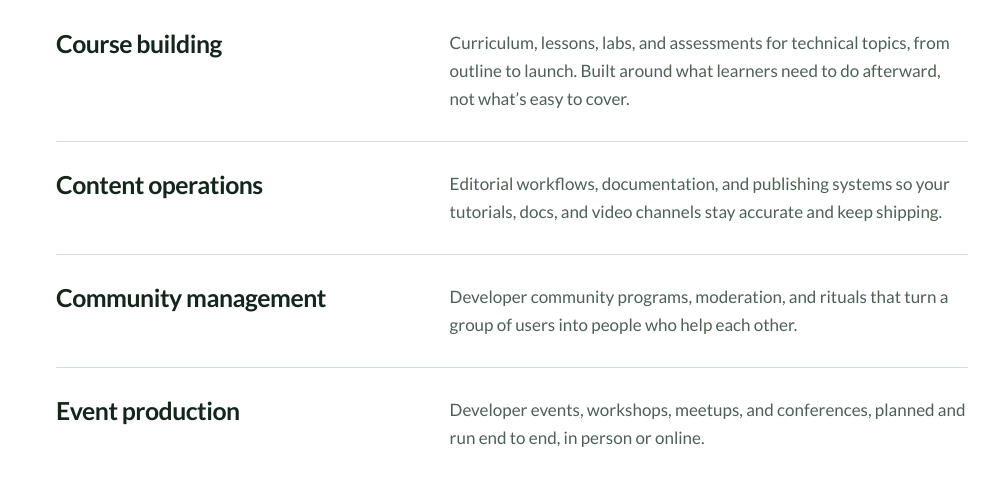
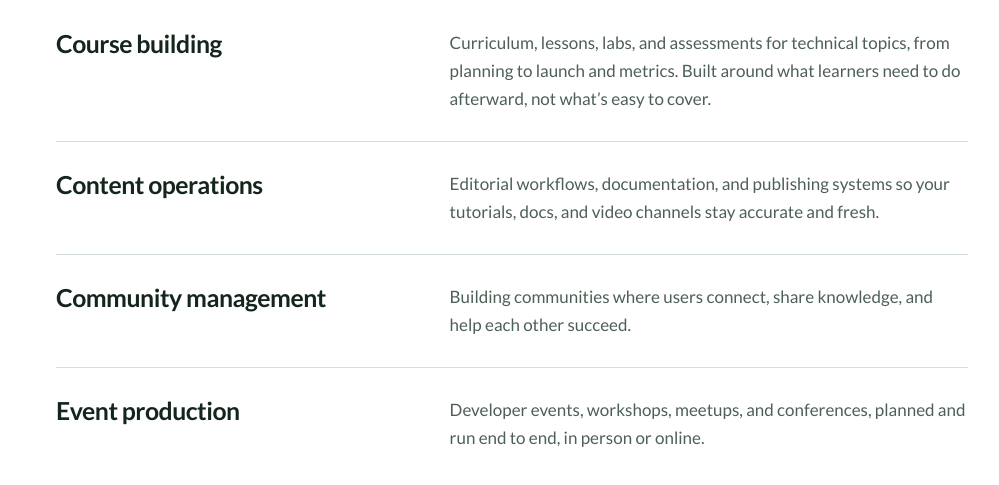
Before and after one commit to vjwang/elevate-us-site, a plain HTML site: page index.html in a window 1280 px wide. Shown: the part 671-1156 px from the top of the page, without its empty margins (128-1127 px from the left). Drawn offline with Linux system fonts and the light colour scheme.

Commit message:
Update descriptions in index.html for clarity

```diff
--- a/index.html
+++ b/index.html
@@ -113,15 +113,15 @@ footer{padding:2rem 0;color:var(--muted);font-size:.9rem}
       <h2>What I do</h2>
       <div class="row">
         <h3>Course building</h3>
-        <p>Curriculum, lessons, labs, and assessments for technical topics, from outline to launch. Built around what learners need to do afterward, not what’s easy to cover.</p>
+        <p>Curriculum, lessons, labs, and assessments for technical topics, from planning to launch and metrics. Built around what learners need to do afterward, not what’s easy to cover.</p>
       </div>
       <div class="row">
         <h3>Content operations</h3>
-        <p>Editorial workflows, documentation, and publishing systems so your tutorials, docs, and video channels stay accurate and keep shipping.</p>
+        <p>Editorial workflows, documentation, and publishing systems so your tutorials, docs, and video channels stay accurate and fresh.</p>
       </div>
       <div class="row">
         <h3>Community management</h3>
-        <p>Developer community programs, moderation, and rituals that turn a group of users into people who help each other.</p>
+        <p>Building communities where users connect, share knowledge, and help each other succeed.</p>
       </div>
       <div class="row">
         <h3>Event production</h3>
```
